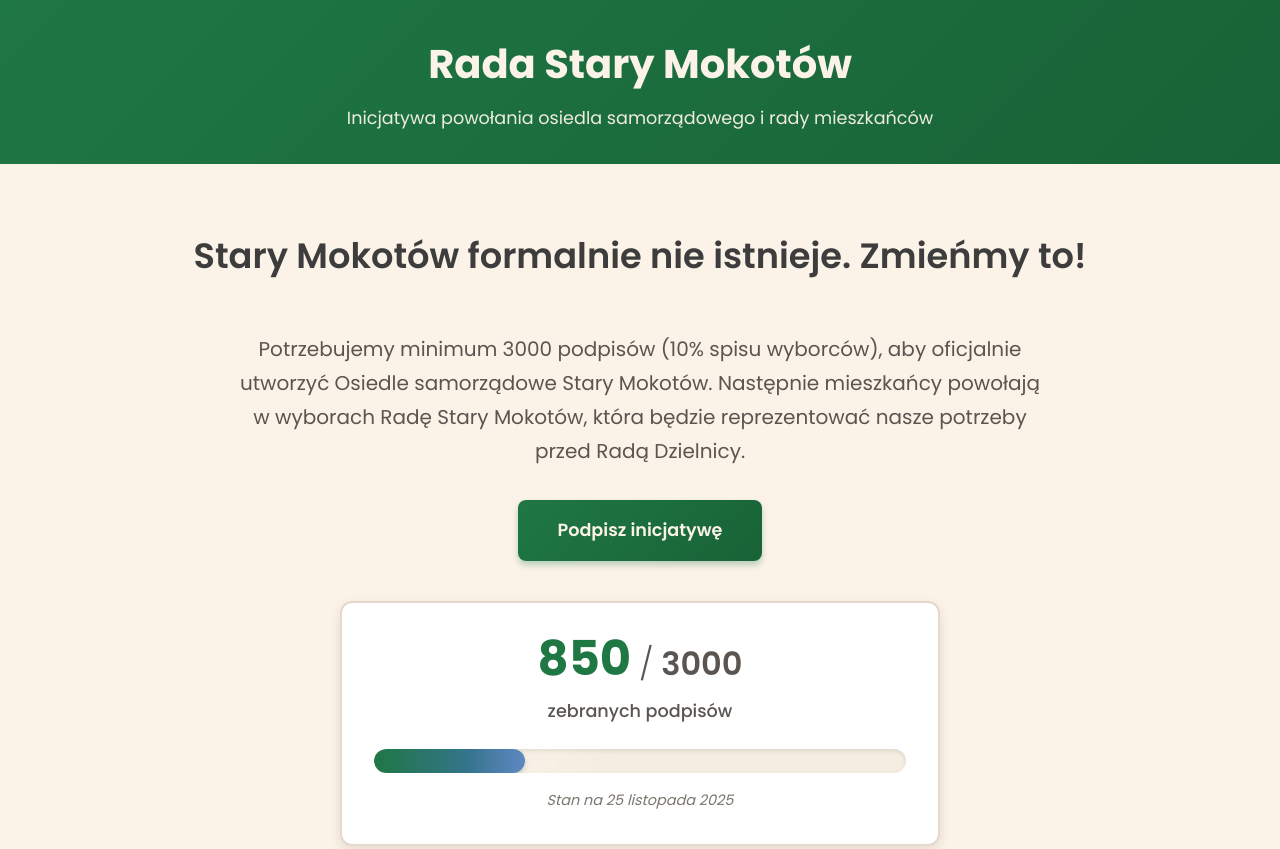
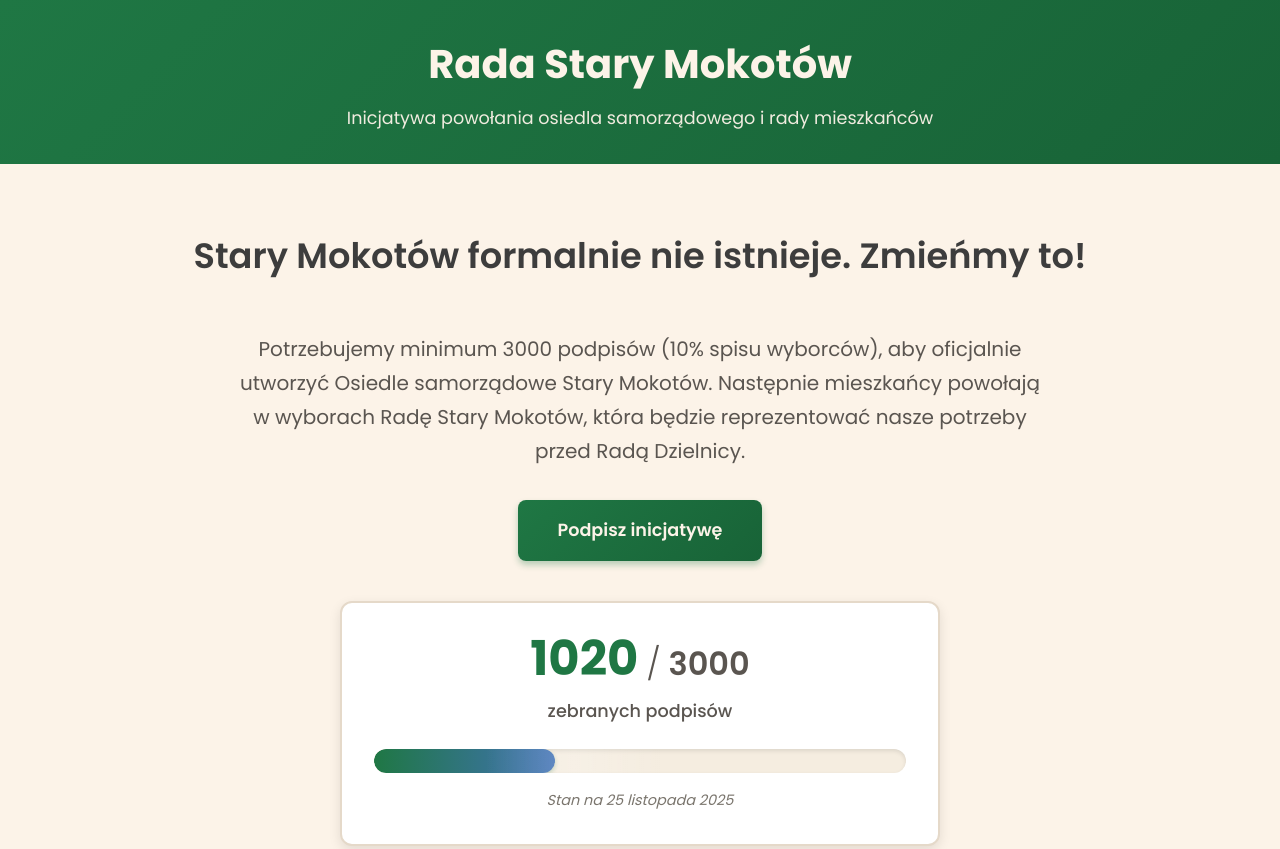
Before and after one commit to tadeoos/rada-stary-mokotow, a website built with webpack: page index.html in a window 1280 px wide. Shown: the top 849 px of the page. Built offline with nearby package versions, Linux system fonts and the light colour scheme; no server answers.

Commit message:
bump counter to 1020

```diff
--- a/index.html
+++ b/index.html
@@ -46,7 +46,7 @@
       <div class="signature-counter">
         <div class="counter-header">
           <div class="counter-numbers">
-            <span class="counter-current">850</span>
+            <span class="counter-current">1020</span>
             <span class="counter-separator">/</span>
             <span class="counter-target">3000</span>
           </div>
```
